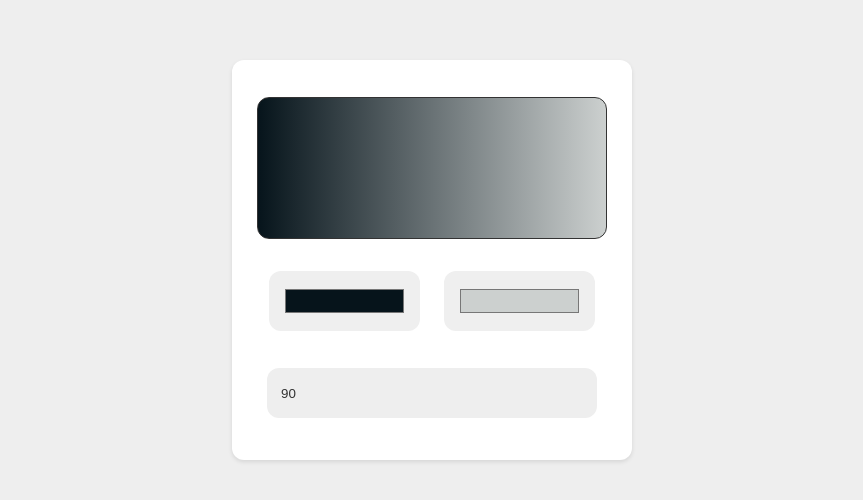
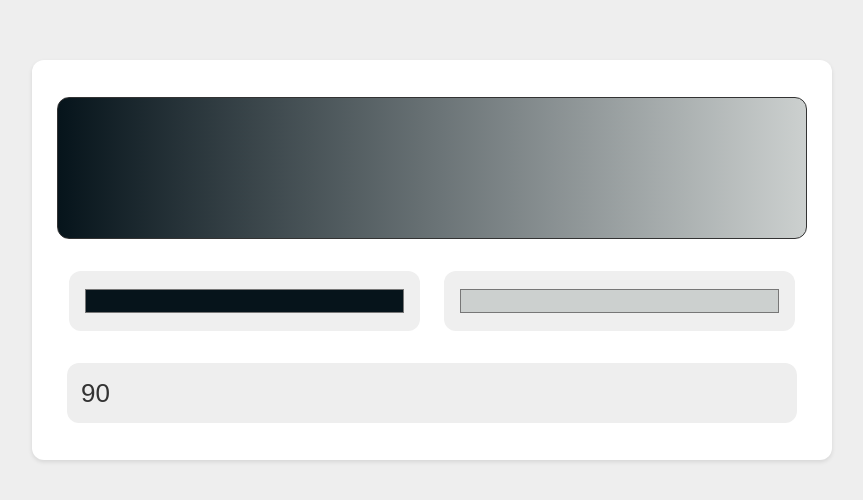
Before and after one commit to bkha0/Linear-Gradient, a plain HTML site: page index.html in a window 1280 px wide. Shown: the part 140-640 px from the top of the page, without its empty margins (208-1071 px from the left). Drawn offline with nearby package versions, Linux system fonts and the light colour scheme.

Commit message:
Edit css

```diff
--- a/css/style.css
+++ b/css/style.css
@@ -14,7 +14,7 @@ body {
 .container {
     background: #fff;
     color: #333;
-    width: 400px;
+    width: 800px;
     height: 400px;
     border-radius: 12px;
     box-shadow : 0 2px 4px rgba(0, 0, 0, 0.1);
@@ -67,13 +67,14 @@ body {
 .number .num {
     background: #eee;
     width: 100%;
-    height: 50px;
+    height: 60px;
     border : none;
     outline : none;
     border-radius: 12px;
     padding: 14px;
     transition : all .4s ease;
     color: #333;
+    font-size : 26px;
 }
 .number .num:focus {
     background: #d7d7d7;
```
